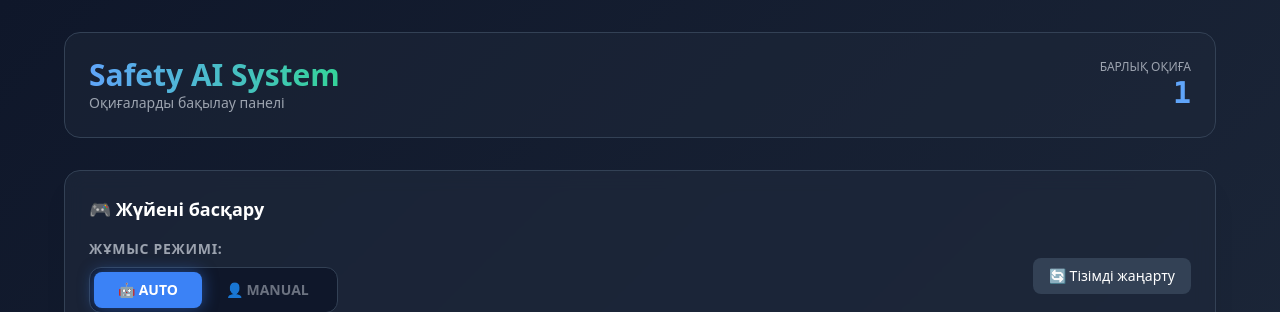
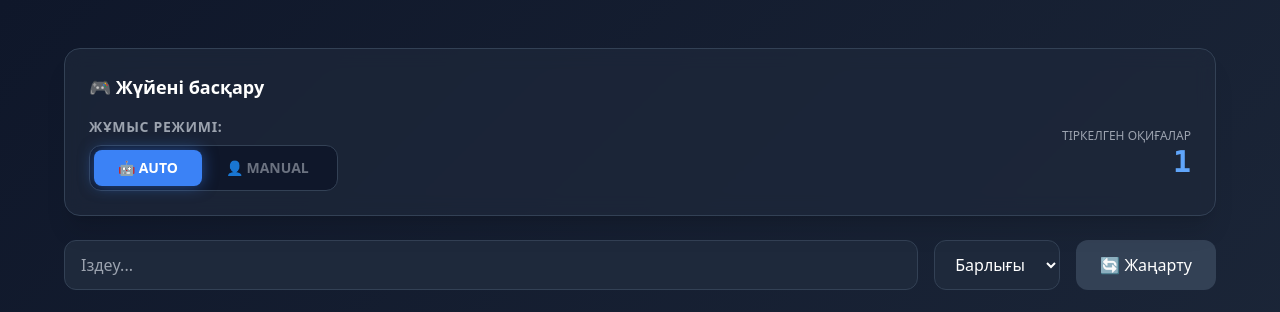
Before and after one commit to bekzhanbazarbaev2007-ctrl/safe-hight-project, a Flask app: page / in a window 1280 px wide. Shown: the top 312 px of the page. Run offline with Flask 3, Linux system fonts and the light colour scheme; data comes from the database, SQL or seed files in the repository; some libraries are stand-ins or nearby versions.

Commit message:
Update incident_log.html

```diff
--- a/templates/incident_log.html
+++ b/templates/incident_log.html
@@ -3,7 +3,7 @@
 <head>
     <meta charset="UTF-8">
     <meta name="viewport" content="width=device-width, initial-scale=1.0">
-    <title>Incident Log - Safety AI System</title>
+    <title>Safety Dashboard</title>
     <script src="https://cdn.tailwindcss.com"></script>
     <style>
         body { background: linear-gradient(135deg, #0f172a 0%, #1e293b 100%); min-height: 100vh; color: white; }
@@ -17,22 +17,9 @@
 </head>
 <body class="p-4 md:p-8">
 
-    <header class="max-w-6xl mx-auto mb-8 flex justify-between items-center bg-slate-800/50 p-6 rounded-2xl border border-slate-700">
-        <div>
-            <h1 class="text-3xl font-extrabold text-transparent bg-clip-text bg-gradient-to-r from-blue-400 to-emerald-400">
-                Safety AI System
-            </h1>
-            <p class="text-gray-400 text-sm">Оқиғаларды бақылау панелі</p>
-        </div>
-        <div class="text-right">
-            <span class="text-gray-400 text-xs block uppercase">Барлық оқиға</span>
-            <span id="totalCount" class="text-3xl font-mono font-bold text-blue-400">0</span>
-        </div>
-    </header>
-
     <main class="max-w-6xl mx-auto space-y-6">
 
-        <section class="control-panel p-6 rounded-2xl shadow-xl">
+        <section class="control-panel p-6 rounded-2xl shadow-xl mt-4">
             <h2 class="text-lg font-semibold mb-4 flex items-center gap-2">
                 🎮 Жүйені басқару
             </h2>
@@ -59,9 +46,10 @@
                     </button>
                 </div>
 
-                <button onclick="loadViolations()" class="text-sm bg-slate-700 hover:bg-slate-600 px-4 py-2 rounded-lg transition">
-                    🔄 Тізімді жаңарту
-                </button>
+                <div class="text-right">
+                    <span class="text-gray-400 text-xs block uppercase">Тіркелген оқиғалар</span>
+                    <span id="totalCount" class="text-3xl font-mono font-bold text-blue-400">12</span>
+                </div>
             </div>
         </section>
 
@@ -73,9 +61,78 @@
                 <option value="all">Барлығы</option>
                 <option value="No Helmet">Каскасыз</option>
             </select>
+            <button onclick="loadViolations()" class="bg-slate-700 hover:bg-slate-600 px-6 rounded-xl transition">
+                🔄 Жаңарту
+            </button>
         </div>
 
         <div id="violationsGrid" class="grid grid-cols-1 md:grid-cols-2 lg:grid-cols-3 gap-6">
+            <div class="violation-card bg-slate-800 border border-slate-700 rounded-2xl overflow-hidden">
+                <div class="relative h-48">
+                    <img src="https://plus.unsplash.com/premium_photo-1664303494793-270b2408c5f5?q=80&w=1000&auto=format&fit=crop" class="w-full h-full object-cover cursor-pointer">
+                    <span class="absolute top-3 left-3 bg-red-600 px-3 py-1 rounded-full text-xs font-bold uppercase">No Helmet</span>
+                </div>
+                <div class="p-5">
+                    <h3 class="font-bold text-lg">Worker #001</h3>
+                    <p class="text-gray-400 text-xs font-mono mb-4">ID: #4021</p>
+                    <div class="text-sm text-gray-400">📅 09.02.2026 | 🕒 14:20:05</div>
+                </div>
+            </div>
+            <div class="violation-card bg-slate-800 border border-slate-700 rounded-2xl overflow-hidden">
+                <div class="relative h-48">
+                    <img src="https://images.unsplash.com/photo-1504307651254-35680f356dfd?q=80&w=1000&auto=format&fit=crop" class="w-full h-full object-cover cursor-pointer">
+                    <span class="absolute top-3 left-3 bg-red-600 px-3 py-1 rounded-full text-xs font-bold uppercase">No Helmet</span>
+                </div>
+                <div class="p-5">
+                    <h3 class="font-bold text-lg">Worker #002</h3>
+                    <p class="text-gray-400 text-xs font-mono mb-4">ID: #4022</p>
+                    <div class="text-sm text-gray-400">📅 09.02.2026 | 🕒 14:25:12</div>
+                </div>
+            </div>
+            <div class="violation-card bg-slate-800 border border-slate-700 rounded-2xl overflow-hidden">
+                <div class="relative h-48">
+                    <img src="https://images.unsplash.com/photo-1589939705384-5185137a7f0f?q=80&w=1000&auto=format&fit=crop" class="w-full h-full object-cover cursor-pointer">
+                    <span class="absolute top-3 left-3 bg-red-600 px-3 py-1 rounded-full text-xs font-bold uppercase">No Helmet</span>
+                </div>
+                <div class="p-5">
+                    <h3 class="font-bold text-lg">Worker #003</h3>
+                    <p class="text-gray-400 text-xs font-mono mb-4">ID: #4023</p>
+                    <div class="text-sm text-gray-400">📅 09.02.2026 | 🕒 14:30:45</div>
+                </div>
+            </div>
+             <div class="violation-card bg-slate-800 border border-slate-700 rounded-2xl overflow-hidden">
+                <div class="relative h-48">
+                    <img src="https://images.pexels.com/photos/1216589/pexels-photo-1216589.jpeg?auto=compress&cs=tinysrgb&w=1260&h=750&dpr=1" class="w-full h-full object-cover cursor-pointer">
+                    <span class="absolute top-3 left-3 bg-red-600 px-3 py-1 rounded-full text-xs font-bold uppercase">No Helmet</span>
+                </div>
+                <div class="p-5">
+                    <h3 class="font-bold text-lg">Worker #004</h3>
+                    <p class="text-gray-400 text-xs font-mono mb-4">ID: #4024</p>
+                    <div class="text-sm text-gray-400">📅 09.02.2026 | 🕒 14:45:00</div>
+                </div>
+            </div>
+            <div class="violation-card bg-slate-800 border border-slate-700 rounded-2xl overflow-hidden">
+                <div class="relative h-48">
+                    <img src="https://images.pexels.com/photos/2219024/pexels-photo-2219024.jpeg?auto=compress&cs=tinysrgb&w=1260&h=750&dpr=1" class="w-full h-full object-cover cursor-pointer">
+                    <span class="absolute top-3 left-3 bg-red-600 px-3 py-1 rounded-full text-xs font-bold uppercase">No Helmet</span>
+                </div>
+                <div class="p-5">
+                    <h3 class="font-bold text-lg">Worker #005</h3>
+                    <p class="text-gray-400 text-xs font-mono mb-4">ID: #4025</p>
+                    <div class="text-sm text-gray-400">📅 09.02.2026 | 🕒 15:05:22</div>
+                </div>
+            </div>
+            <div class="violation-card bg-slate-800 border border-slate-700 rounded-2xl overflow-hidden">
+                <div class="relative h-48">
+                    <img src="https://images.pexels.com/photos/159306/construction-site-build-construction-worker-159306.jpeg?auto=compress&cs=tinysrgb&w=1260&h=750&dpr=1" class="w-full h-full object-cover cursor-pointer">
+                    <span class="absolute top-3 left-3 bg-red-600 px-3 py-1 rounded-full text-xs font-bold uppercase">No Helmet</span>
+                </div>
+                <div class="p-5">
+                    <h3 class="font-bold text-lg">Worker #006</h3>
+                    <p class="text-gray-400 text-xs font-mono mb-4">ID: #4026</p>
+                    <div class="text-sm text-gray-400">📅 09.02.2026 | 🕒 15:10:00</div>
+                </div>
+            </div>
         </div>
 
         <div id="emptyState" class="hidden text-center py-20 opacity-50 text-xl">
@@ -92,20 +149,15 @@
 
         async function toggleMode(mode) {
             const isAuto = mode === 'auto';
-
-            // Дизайнды өзгерту
             document.getElementById('autoBtn').classList.toggle('mode-active', isAuto);
             document.getElementById('manualBtn').classList.toggle('mode-active', !isAuto);
             document.getElementById('autoBtn').classList.toggle('text-gray-500', !isAuto);
             document.getElementById('manualBtn').classList.toggle('text-gray-500', isAuto);
 
-            // Батырманы көрсету/жасыру
             const captureArea = document.getElementById('captureArea');
             if (!isAuto) {
                 captureArea.classList.remove('hidden');
-                setTimeout(() => {
-                    captureArea.classList.remove('opacity-0', 'scale-95');
-                }, 10);
+                setTimeout(() => captureArea.classList.remove('opacity-0', 'scale-95'), 10);
             } else {
                 captureArea.classList.add('opacity-0', 'scale-95');
                 setTimeout(() => captureArea.classList.add('hidden'), 300);
@@ -117,21 +169,17 @@
                     headers: { 'Content-Type': 'application/json' },
                     body: JSON.stringify({ mode: mode })
                 });
-            } catch (e) { console.error("Mode switch error", e); }
+            } catch (e) { console.error(e); }
         }
 
         async function triggerCapture() {
             const btn = document.getElementById('captureBtn');
             btn.disabled = true;
             btn.innerHTML = "⌛ Түсіріп жатыр...";
-
             try {
                 const res = await fetch('/api/trigger_capture', { method: 'POST' });
-                if (res.ok) {
-                    alert("📸 Суретке түсіру командасы жіберілді! 2-3 секундта тізім жаңарады.");
-                    setTimeout(loadViolations, 3000);
-                }
-            } catch (e) { alert("Қате: " + e); }
+                if (res.ok) alert("📸 Сурет жіберілді!");
+            } catch (e) { alert(e); }
             finally {
                 btn.disabled = false;
                 btn.innerHTML = "📸 СУРЕТКЕ ТҮСІРУ";
@@ -142,25 +190,22 @@
             try {
                 const res = await fetch('/api/violations');
                 const data = await res.json();
+                if(data.violations && data.violations.length > 0) {
                     allViolations = data.violations;
                     document.getElementById('totalCount').innerText = data.total;
                     displayViolations(allViolations);
+                }
             } catch (e) { console.error(e); }
         }
 
         function displayViolations(items) {
             const grid = document.getElementById('violationsGrid');
             const empty = document.getElementById('emptyState');
+            // Ескерту: Егер база бос болса, жоғарыдағы дайын суреттерді өшірмейді
+            if (items.length > 0) {
                 grid.innerHTML = '';
-
-            if (items.length === 0) {
-                empty.classList.remove('hidden');
-                return;
-            }
-            empty.classList.add('hidden');
-
                 items.forEach(v => {
-                const card = `
+                    grid.insertAdjacentHTML('beforeend', `
                         <div class="violation-card bg-slate-800 border border-slate-700 rounded-2xl overflow-hidden">
                             <div class="relative h-48">
                                 <img src="/static/${v.image_path}" class="w-full h-full object-cover cursor-pointer" onclick="openImg('/static/${v.image_path}')">
@@ -180,9 +225,9 @@
                                 </div>
                             </div>
                         </div>
-                `;
-                grid.insertAdjacentHTML('beforeend', card);
+                    `);
                 });
+            }
         }
 
         function openImg(src) {
@@ -201,17 +246,6 @@
             }
         }
 
-        function filterViolations() {
-            const search = document.getElementById('searchInput').value.toLowerCase();
-            const type = document.getElementById('filterType').value;
-            const filtered = allViolations.filter(v => {
-                const matchType = type === 'all' || v.violation_type === type;
-                const matchSearch = v.object_name.toLowerCase().includes(search);
-                return matchType && matchSearch;
-            });
-            displayViolations(filtered);
-        }
-
         window.onload = loadViolations;
     </script>
 </body>
```
Lines whose indentation alone changed are shown as unchanged.
